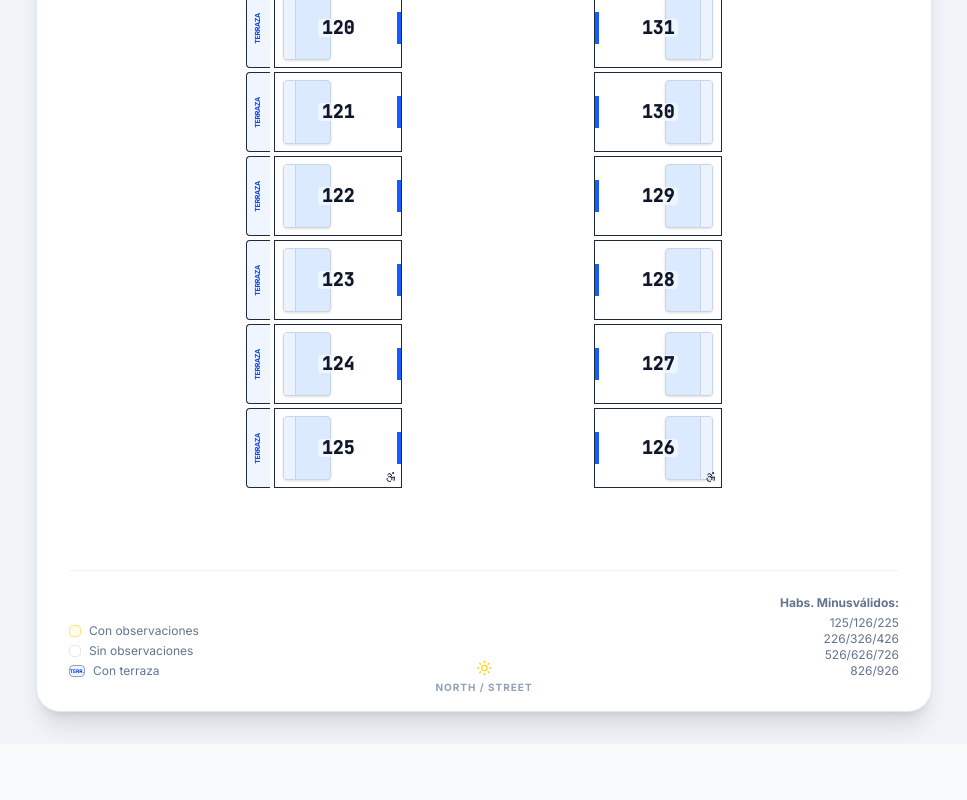
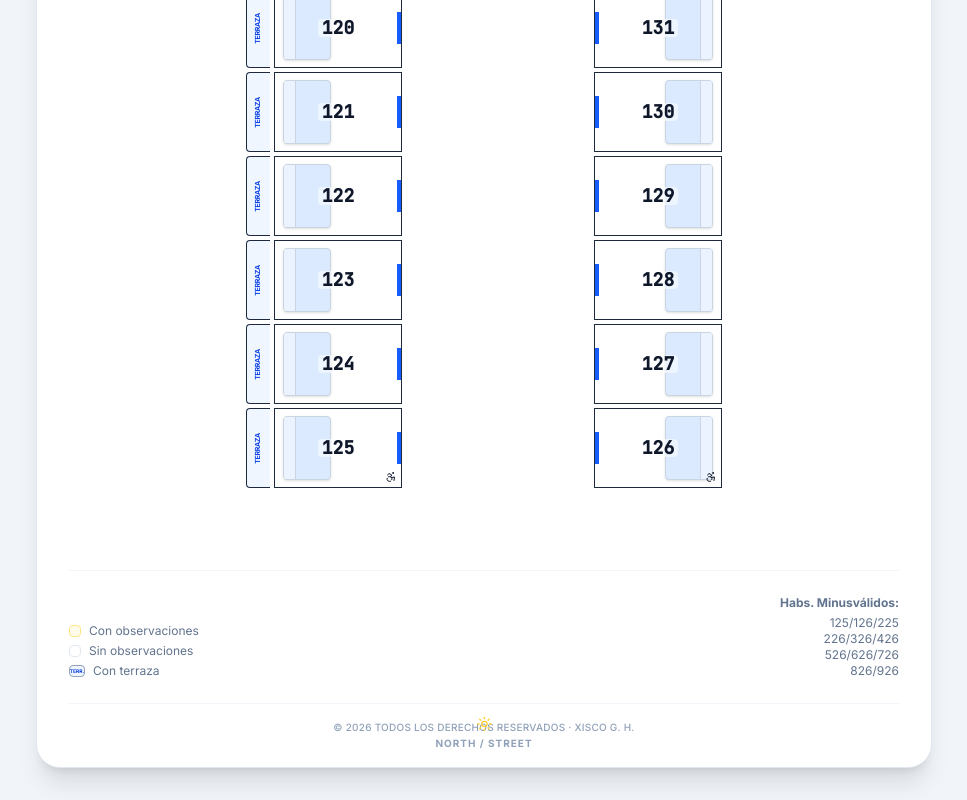
Before and after one commit to xisco82/HABITACIONES-PLANO-HM-GRAN-FIESTA-version-para-hacer-copia-con-ingest, a React (Vite) app: page / in a window 1280 px wide. Shown: the part 1510-2310 px from the top of the page, without its empty margins (156-1123 px from the left). Before the commit the page ends 2254 px from the top, so only its background shows below. Built offline with nearby package versions, Linux system fonts and the light colour scheme.

Commit message:
feat: Add copyright notice to footer
Includes a new section in the app's footer displaying a copyright notice with the current year and reserved rights. This enhances the application's professional presentation and legal compliance.

```diff
--- a/src/App.tsx
+++ b/src/App.tsx
@@ -655,6 +655,12 @@ export default function App() {
             <p>826/926</p>
           </div>
         </div>
+
+        <div className="mt-6 pt-4 border-t border-slate-100 text-center">
+          <p className="text-[10px] text-slate-400 font-medium tracking-wide uppercase">
+            © {new Date().getFullYear()} Todos los derechos reservados · Xisco G. H.
+          </p>
+        </div>
       </motion.div>
 
       <Modal
```
